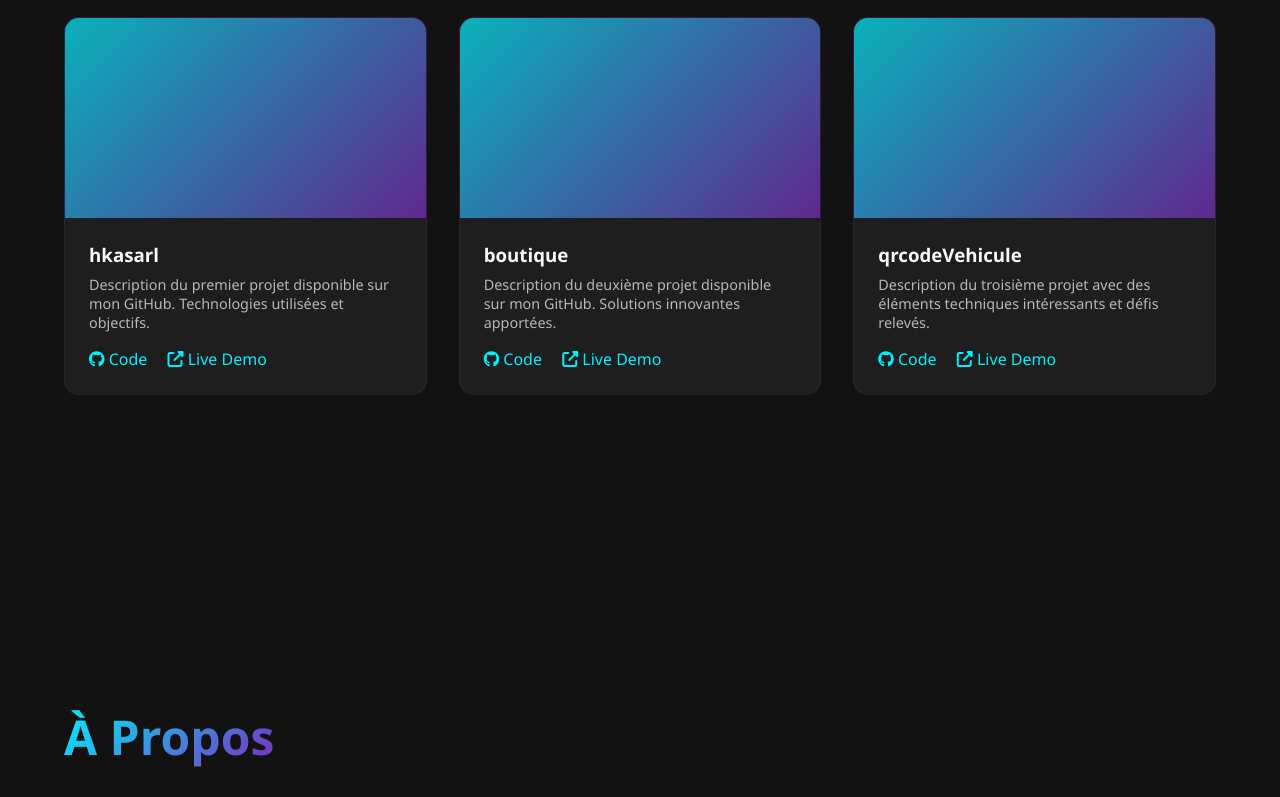
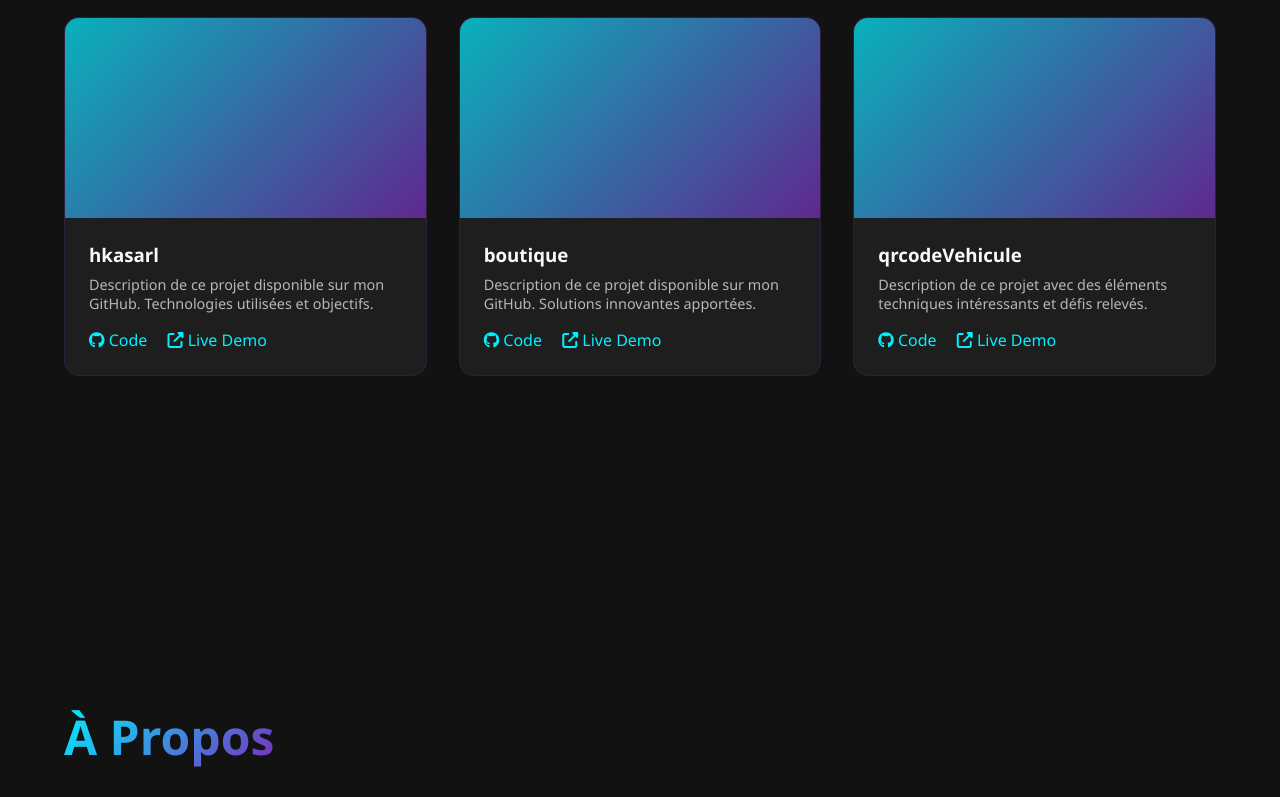
Before and after one commit to danychibox/danychibox.github.io, a plain HTML site: page index.html in a window 1280 px wide. Shown: the part 992-1789 px from the top of the page. Drawn offline with Linux system fonts and the light colour scheme.

```diff
--- a/index.html
+++ b/index.html
@@ -326,7 +326,7 @@
     <div class="grid-bg"></div>
 
     <nav>
-        <div class="logo">DANY</div>
+        <div class="logo">CHIBOX</div>
         <div class="nav-links">
             <a href="#home">Accueil</a>
             <a href="#projects">Projets</a>
@@ -341,7 +341,9 @@
             <p>Développeur passionné créant des solutions numériques innovantes avec une touche futuriste.</p>
             <a href="#projects" class="btn">Voir mes projets</a>
         </div>
-        <div class="hero-img"></div>
+        <div class="hero-img">
+            <!-- <img src="profile_photo.jpg"> -->
+        </div>
     </section>
 
     <section id="projects">
@@ -351,7 +353,7 @@
                 <div class="project-img"></div>
                 <div class="project-info">
                     <h3>hkasarl </h3>
-                    <p>Description du premier projet disponible sur mon GitHub. Technologies utilisées et objectifs.</p>
+                    <p>Description de ce projet disponible sur mon GitHub. Technologies utilisées et objectifs.</p>
                     <div class="project-links">
                         <a href="https://github.com/danychibox" target="_blank"><i class="fab fa-github"></i> Code</a>
                         <a href="#" target="_blank"><i class="fas fa-external-link-alt"></i> Live Demo</a>
@@ -363,7 +365,7 @@
                 <div class="project-img"></div>
                 <div class="project-info">
                     <h3>boutique</h3>
-                    <p>Description du deuxième projet disponible sur mon GitHub. Solutions innovantes apportées.</p>
+                    <p>Description de ce projet disponible sur mon GitHub. Solutions innovantes apportées.</p>
                     <div class="project-links">
                         <a href="https://github.com/danychibox" target="_blank"><i class="fab fa-github"></i> Code</a>
                         <a href="#" target="_blank"><i class="fas fa-external-link-alt"></i> Live Demo</a>
@@ -375,7 +377,7 @@
                 <div class="project-img"></div>
                 <div class="project-info">
                     <h3>qrcodeVehicule </h3>
-                    <p>Description du troisième projet avec des éléments techniques intéressants et défis relevés.</p>
+                    <p>Description de ce projet avec des éléments techniques intéressants et défis relevés.</p>
                     <div class="project-links">
                         <a href="https://github.com/danychibox" target="_blank"><i class="fab fa-github"></i> Code</a>
                         <a href="#" target="_blank"><i class="fas fa-external-link-alt"></i> Live Demo</a>
```
Also changed, not shown: profile_photo.jpg (added).
